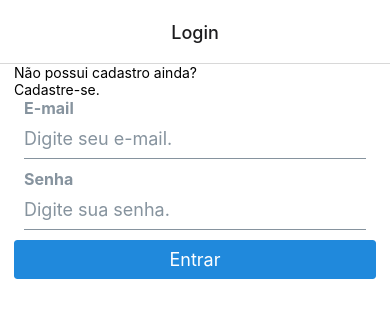
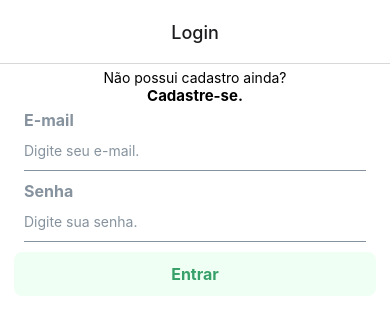
Before and after one commit to cizeskiedson/healthCare, a React Native app: screen /SignUp in a window 390 px wide. Both pictures are taken after a click on the button "Voltar ao login". Shown: the top 334 px of the page. Built offline with nearby package versions, Linux system fonts and the light colour scheme.

Commit message:
some styles improved

```diff
--- a/package.json
+++ b/package.json
@@ -10,6 +10,7 @@
     "eject": "expo eject"
   },
   "dependencies": {
+    "@expo-google-fonts/roboto": "^0.2.0",
     "@react-native-community/datetimepicker": "^5.1.0",
     "@react-navigation/bottom-tabs": "^6.0.9",
     "@react-navigation/native": "^6.0.6",
@@ -20,7 +21,10 @@
     "react": "17.0.1",
     "react-dom": "17.0.1",
     "react-native": "0.64.3",
+    "react-native-date-picker": "^4.1.3",
     "react-native-elements": "^3.4.2",
+    "react-native-modal": "^13.0.0",
+    "react-native-neat-date-picker": "^1.1.4",
     "react-native-safe-area-context": "3.3.2",
     "react-native-screens": "~3.10.1",
     "react-native-step-indicator": "^1.0.3",
--- a/src/components/Input/index.tsx
+++ b/src/components/Input/index.tsx
@@ -4,6 +4,7 @@ import {
   InputProps as RNInputProps,
 } from 'react-native-elements'
 import { FormikProps } from 'formik'
+import { styles } from './styles'
 
 type InputProps = RNInputProps & {
   name: string
@@ -15,9 +16,12 @@ export const Input = ({ name, formik, ...rest }: InputProps) => {
     formik?.touched[name] && formik?.errors[name] ? formik?.errors[name] : null
   return (
     <RNInput
+      inputContainerStyle={styles.input}
+      containerStyle={styles.container}
       value={formik?.values[name]}
       onChangeText={value => formik?.setFieldValue(name, value)}
       errorMessage={errorMessage as string}
+      style={styles.text}
       {...rest}
     />
   )
--- a/src/components/Input/styles.ts
+++ b/src/components/Input/styles.ts
@@ -0,0 +1,9 @@
+import { StyleSheet } from 'react-native'
+
+export const styles = StyleSheet.create({
+  input: {},
+  container: {},
+  text: {
+    fontSize: 14,
+  },
+})
--- a/src/screens/SignIn/index.tsx
+++ b/src/screens/SignIn/index.tsx
@@ -62,11 +62,10 @@ export const SignIn = () => {
         backgroundColor={isVisible ? 'rgba(0, 0, 0, 0.4)' : '#fff'}
         barStyle="dark-content"
       />
-
-      <View>
+      <View style={styles.signup}>
         <Text>Não possui cadastro ainda?</Text>
         <TouchableOpacity onPress={() => setIsVisible(true)}>
-          <Text>Cadastre-se.</Text>
+          <Text style={styles.signuptext}>Cadastre-se.</Text>
         </TouchableOpacity>
       </View>
       <View>
@@ -83,7 +82,26 @@ export const SignIn = () => {
           secureTextEntry
           formik={formik}
         />
-        <Button title="Entrar" onPress={() => formik.handleSubmit()} />
+        <TouchableOpacity
+          style={{
+            paddingVertical: 12,
+            paddingHorizontal: 22,
+            backgroundColor: '#F0FFF4',
+            borderRadius: 8,
+          }}
+          onPress={() => formik.handleSubmit()}
+        >
+          <Text
+            style={{
+              fontSize: 16,
+              fontWeight: 'bold',
+              color: '#38A169',
+              alignSelf: 'center',
+            }}
+          >
+            Entrar
+          </Text>
+        </TouchableOpacity>
       </View>
 
       <Modal visible={isVisible} transparent style={{}}>
--- a/src/screens/SignIn/styles.ts
+++ b/src/screens/SignIn/styles.ts
@@ -12,4 +12,12 @@ export const styles = StyleSheet.create({
     fontWeight: 'bold',
     letterSpacing: 1,
   },
+  signup: {
+    padding: 5,
+    alignItems: 'center',
+  },
+  signuptext: {
+    fontSize: 15,
+    fontWeight: 'bold',
+  },
 })
--- a/src/screens/SignUp/components/FormStep/index.tsx
+++ b/src/screens/SignUp/components/FormStep/index.tsx
@@ -1,8 +1,15 @@
 import React, { useState } from 'react'
-import { ScrollView, TouchableOpacity, Text, Platform } from 'react-native'
+import {
+  View,
+  Text,
+  ScrollView,
+  Platform,
+  TouchableOpacity,
+} from 'react-native'
 
 import { FormikProps } from 'formik'
-import DatePicker, { Event } from '@react-native-community/datetimepicker'
+
+import DatePicker from 'react-native-neat-date-picker'
 
 import { Input } from '../../../../components/Input'
 
@@ -14,35 +21,29 @@ type FormStepProps = {
 }
 
 export const FormStep = ({ stepPosition, formik }: FormStepProps) => {
-  const [date, setDate] = useState(new Date())
-  const [show, setShow] = useState(false)
+  const [showDatePicker, setShowDatePicker] = useState(false)
 
-  const onChangeDate = (event: Event, selectedDate: Date) => {
-    const currentDate = selectedDate || date
-
-    setShow(Platform.OS === 'ios')
-    setDate(currentDate)
+  const openDatePicker = () => {
+    setShowDatePicker(true)
   }
 
-  console.log(date)
+  const onCancel = () => {
+    // You should close the modal in here
+    setShowDatePicker(false)
+  }
+
+  const onConfirm = date => {
+    // You should close the modal in here
+    setShowDatePicker(false)
+
+    // The parameter 'date' is a Date object so that you can use any Date prototype method.
+    console.log(date.getDate())
+  }
 
   return (
     <ScrollView style={styles.form}>
       {stepPosition === 0 && (
         <>
-          <TouchableOpacity onPress={() => setShow(true)}>
-            <Text>Open datepicker</Text>
-          </TouchableOpacity>
-
-          {show && (
-            <DatePicker
-              value={date}
-              mode="date"
-              is24Hour
-              display="default"
-              onChange={() => onChangeDate}
-            />
-          )}
           <Input
             name="name"
             label="Nome"
@@ -80,13 +81,33 @@ export const FormStep = ({ stepPosition, formik }: FormStepProps) => {
             maxLength={11}
             keyboardType="numeric"
           />
-
-          <Input
-            name="birthDate"
-            label="Data de Nascimento"
-            placeholder="Digite sua data de nascimento"
-            formik={formik}
-            maxLength={11}
+          <View style={{ marginBottom: 20 }}>
+            <TouchableOpacity
+              style={{
+                paddingVertical: 12,
+                paddingHorizontal: 22,
+                backgroundColor: '#F0FFF4',
+                borderRadius: 8,
+              }}
+              onPress={openDatePicker}
+            >
+              <Text
+                style={{
+                  fontSize: 16,
+                  fontWeight: 'bold',
+                  color: '#38A169',
+                  alignSelf: 'center',
+                }}
+              >
+                Data de Nascimento
+              </Text>
+            </TouchableOpacity>
+          </View>
+          <DatePicker
+            isVisible={showDatePicker}
+            mode={'single'}
+            onCancel={onCancel}
+            onConfirm={onConfirm}
           />
 
           <Input
--- a/src/screens/SignUp/index.tsx
+++ b/src/screens/SignUp/index.tsx
@@ -1,5 +1,5 @@
 import React, { useState } from 'react'
-import { Text, View } from 'react-native'
+import { Text, View, TouchableOpacity } from 'react-native'
 import { Button } from 'react-native-elements'
 
 import { useNavigation, useRoute } from '@react-navigation/native'
@@ -127,10 +127,26 @@ export const SignUp = () => {
           }}
         />
 
-        <Button
-          title="Continuar"
+        <TouchableOpacity
+          style={{
+            paddingVertical: 12,
+            paddingHorizontal: 22,
+            backgroundColor: '#F0FFF4',
+            borderRadius: 8,
+          }}
           onPress={() => setStepPosition(oldValue => oldValue + 1)}
-        />
+        >
+          <Text
+            style={{
+              fontSize: 16,
+              fontWeight: 'bold',
+              color: '#38A169',
+              alignSelf: 'center',
+            }}
+          >
+            Continuar
+          </Text>
+        </TouchableOpacity>
       </View>
     </View>
   )
--- a/src/screens/SignUp/styles.ts
+++ b/src/screens/SignUp/styles.ts
@@ -29,21 +29,21 @@ export const stepStyles = {
   currentStepIndicatorSize: 30,
   separatorStrokeWidth: 2,
   currentStepStrokeWidth: 3,
-  stepStrokeCurrentColor: '#692ACC',
+  stepStrokeCurrentColor: '#38A169',
   stepStrokeWidth: 2,
-  stepStrokeFinishedColor: '#692ACC',
-  stepStrokeUnFinishedColor: '#a8a8b3',
-  separatorFinishedColor: '#692ACC',
-  separatorUnFinishedColor: '#a8a8b3',
-  stepIndicatorFinishedColor: '#692ACC',
+  stepStrokeFinishedColor: '#38A169',
+  stepStrokeUnFinishedColor: '#F0FFF4',
+  separatorFinishedColor: '#38A169',
+  separatorUnFinishedColor: '#F0FFF4',
+  stepIndicatorFinishedColor: '#38A169',
   stepIndicatorUnFinishedColor: '#ffffff',
   stepIndicatorCurrentColor: '#ffffff',
   stepIndicatorLabelFontSize: 13,
   currentStepIndicatorLabelFontSize: 13,
-  stepIndicatorLabelCurrentColor: '#692ACC',
+  stepIndicatorLabelCurrentColor: '#38A169',
   stepIndicatorLabelFinishedColor: '#ffffff',
   stepIndicatorLabelUnFinishedColor: '#aaaaaa',
-  labelColor: '#a8a8b3',
+  labelColor: '#F0FFF4',
   labelSize: 13,
-  currentStepLabelColor: '#692ACC',
+  currentStepLabelColor: '#38A169',
 }
--- a/src/screens/SignUpDoc/index.tsx
+++ b/src/screens/SignUpDoc/index.tsx
@@ -3,14 +3,53 @@ import { Button } from 'react-native-elements'
 import { ScrollView, View } from 'react-native'
 import { useNavigation } from '@react-navigation/native'
 
+import { useFormik } from 'formik'
+import * as Yup from 'yup'
+
 import { Input } from '../../components/Input'
 import { styles } from './styles'
+
+type FormProps = {
+  name: string
+  cpf: string
+  crm: string
+  email: string
+  phone: string
+  area: string
+  password: string
+}
 
 export const SignUpDoc = () => {
   const navigation = useNavigation()
   const handleSubmit = () => {
     console.log('teste')
   }
+  const formik = useFormik<FormProps>({
+    initialValues: {
+      name: '',
+      cpf: '',
+      crm: '',
+      email: '',
+      phone: '',
+      area: '',
+      password: '',
+    },
+    validationSchema: Yup.object().shape({
+      name: Yup.string().required(),
+      cpf: Yup.string()
+        .matches(/^\d{3}\d{3}\d{3}\d{2}$/, 'CPF inválido.')
+        .required('CPF é um campo obrigatório.'),
+      crm: Yup.string()
+        .matches(/^\d{3}\d{3}\d{3}\d{2}$/, 'CRM inválido.')
+        .required('CRM é um campo obrigatório.'),
+      email: Yup.string().required(),
+      phone: Yup.string(),
+      area: Yup.string(),
+      password: Yup.string().required(),
+    }),
+    onSubmit: () => handleSubmit(),
+  })
+
   return (
     <View style={styles.container}>
       <ScrollView style={styles.form}>
@@ -21,6 +60,7 @@ export const SignUpDoc = () => {
           placeholder="Digite seu CPF"
           maxLength={11}
           keyboardType="numeric"
+          formik={formik}
         />
         <Input
           name="crm"
@@ -28,6 +68,7 @@ export const SignUpDoc = () => {
           placeholder="Digite seu CRM"
           maxLength={11}
           keyboardType="numeric"
+          formik={formik}
         />
         <Input name="email" label="E-mail" placeholder="Digite seu email" />
 
@@ -37,6 +78,7 @@ export const SignUpDoc = () => {
           placeholder="Digite seu telefone"
           maxLength={11}
           keyboardType="numeric"
+          formik={formik}
         />
 
         <Input
@@ -44,12 +86,14 @@ export const SignUpDoc = () => {
           label="Área de Atuação"
           placeholder="Digite sua área de atuação"
           secureTextEntry
+          formik={formik}
         />
         <Input
           name="password"
           label="Senha"
           placeholder="Digite sua senha"
           secureTextEntry
+          formik={formik}
         />
       </ScrollView>
       <View style={styles.options}>
```
Also changed, not shown: 2 other files (tests, documents, lock files or other folders).
